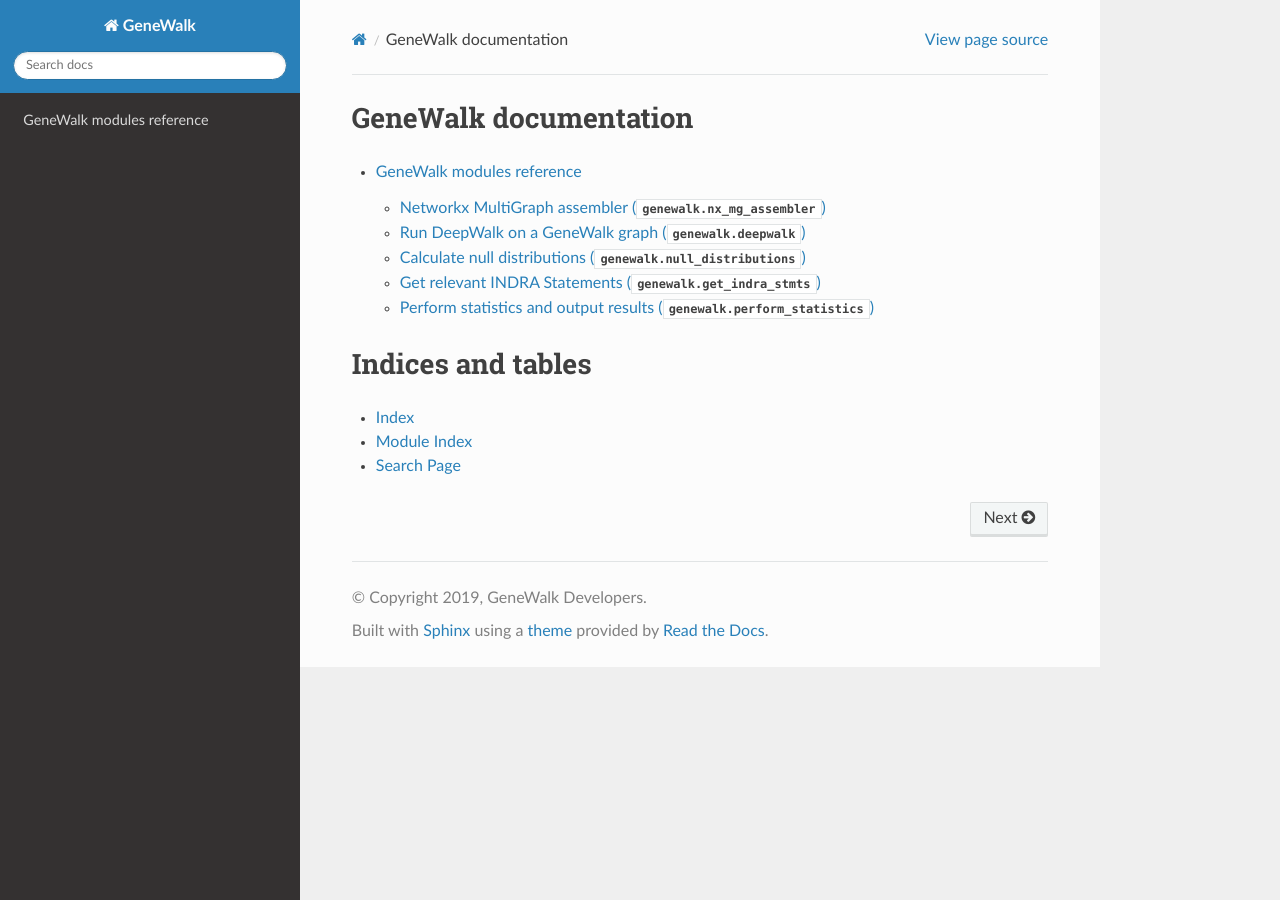
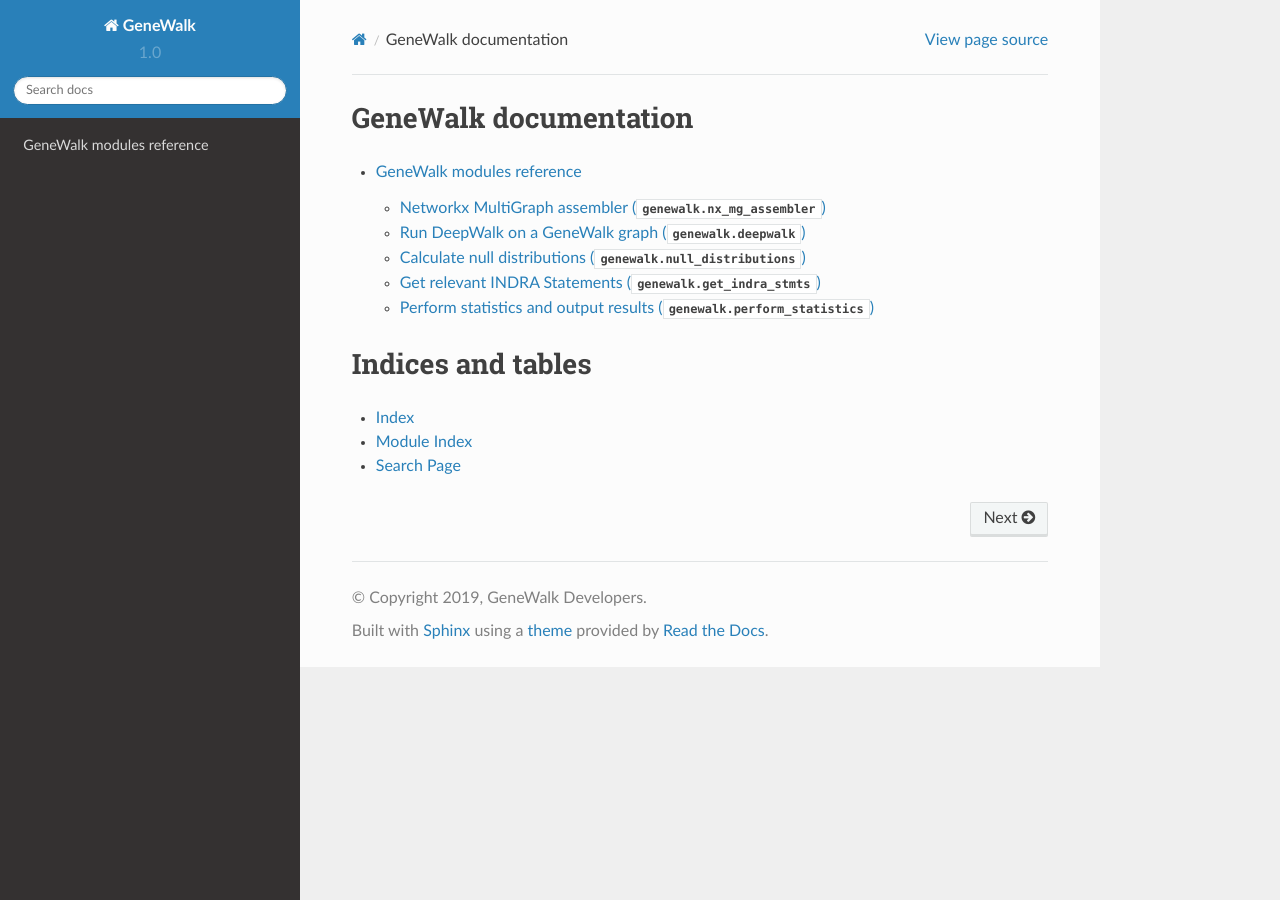
Before and after one commit to churchmanlab/genewalk, a Sphinx documentation site: the page built from doc/index.rst, in a window 1280 px wide. Built offline with Sphinx 7.4.7 and the Read the Docs theme 2.0.0, drawn with Linux system fonts in a browser that asks for light colours; formulas are drawn with MathJax 3.

Commit message:
Increase versions in init and docs

```diff
--- a/doc/conf.py
+++ b/doc/conf.py
@@ -24,9 +24,9 @@ copyright = '2019, GeneWalk Developers'
 author = 'GeneWalk Developers'
 
 # The short X.Y version
-version = ''
+version = '1.0'
 # The full version, including alpha/beta/rc tags
-release = ''
+release = '1.0.0'
 
 
 # -- General configuration ---------------------------------------------------
--- a/genewalk/__init__.py
+++ b/genewalk/__init__.py
@@ -10,4 +10,4 @@ logging.basicConfig(format=default_logger_format, level=logging.INFO,
 logger = logging.getLogger('genewalk')
 
 
-__version__ = '0.0.1'
+__version__ = '1.0.0'
```
